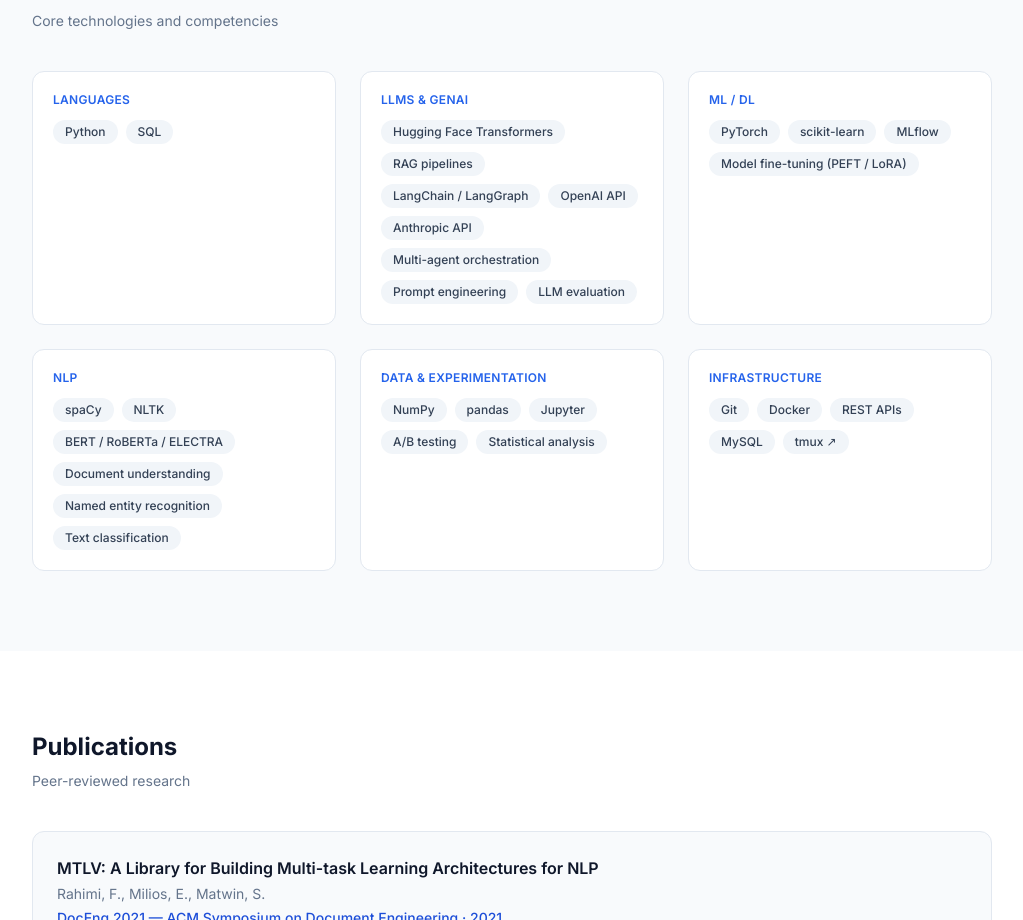
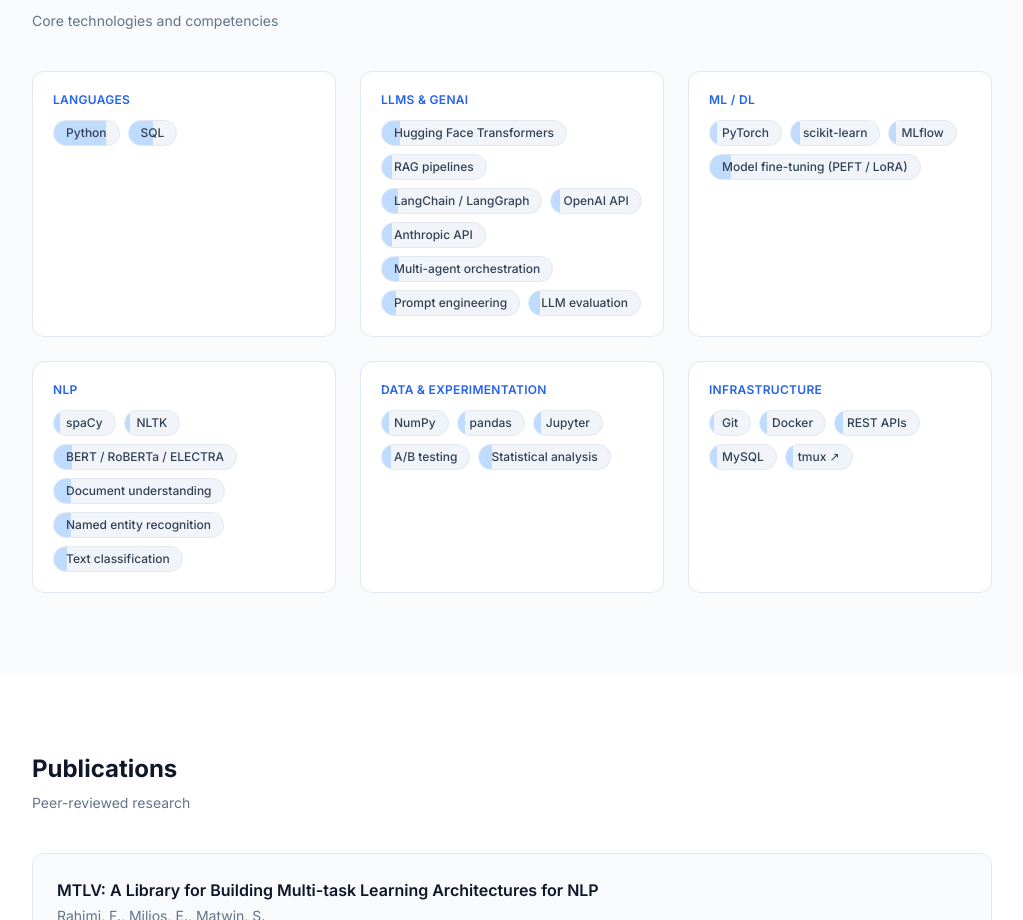
Before and after one commit to fatemerhmi/fatemerhmi.github.io, a Next.js app: page / in a window 1280 px wide. Shown: the part 3240-4160 px from the top of the page, without its empty margins (128-1151 px from the left). Built offline with nearby package versions, Linux system fonts and the light colour scheme.

Commit message:
feat: add proficiency fill to skill pills

```diff
--- a/components/Skills.tsx
+++ b/components/Skills.tsx
@@ -43,21 +43,43 @@
   },
 ];
 
+const skillLevels: Record<string, number> = {
+  Python: 80,
+  SQL: 50,
+};
+
+const DEFAULT_LEVEL = 10;
+
 const skillLinks: Record<string, string> = {
   tmux: "/blog?tag=tmux",
 };
 
 function Pill({ label }: { label: string }) {
   const href = skillLinks[label];
-  const cls = "inline-block bg-slate-100 text-slate-700 text-xs font-medium px-3 py-1 rounded-full";
+  const level = skillLevels[label] ?? DEFAULT_LEVEL;
+
+  const baseStyle = {
+    background: `linear-gradient(to right, #bfdbfe ${level}%, #f1f5f9 ${level}%)`,
+  };
+
+  const cls = "inline-block text-slate-700 text-xs font-medium px-3 py-1 rounded-full border border-slate-200";
+
   if (href) {
     return (
-      <Link href={href} className={`${cls} hover:bg-blue-50 hover:text-blue-600 transition-colors`}>
+      <Link
+        href={href}
+        style={baseStyle}
+        className={`${cls} hover:text-blue-600 transition-colors`}
+      >
         {label} ↗
       </Link>
     );
   }
-  return <span className={cls}>{label}</span>;
+  return (
+    <span style={baseStyle} className={cls}>
+      {label}
+    </span>
+  );
 }
 
 export default function Skills() {
```
